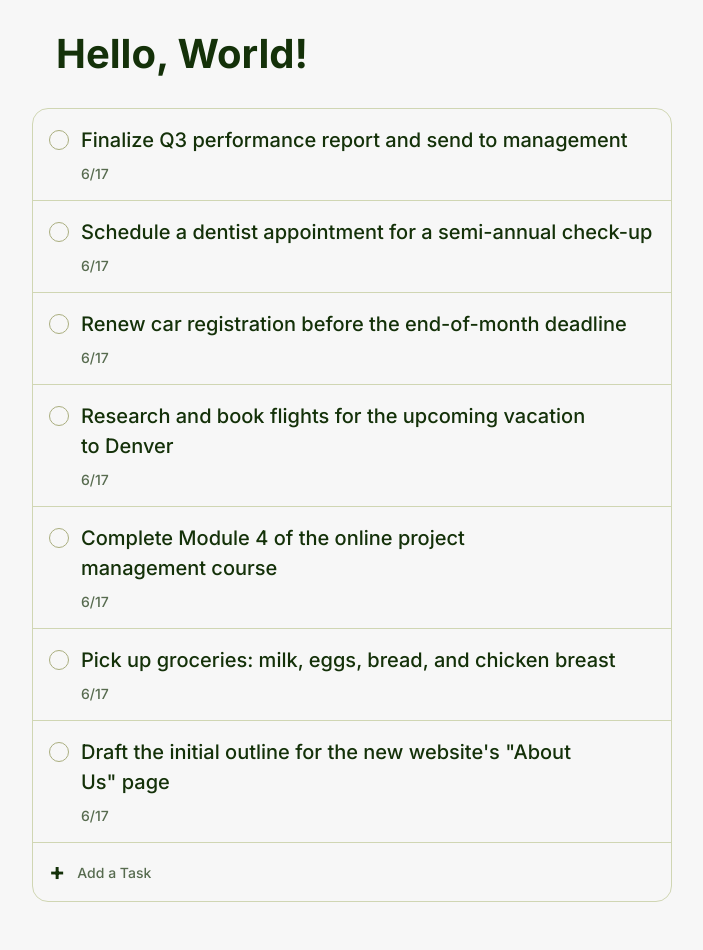
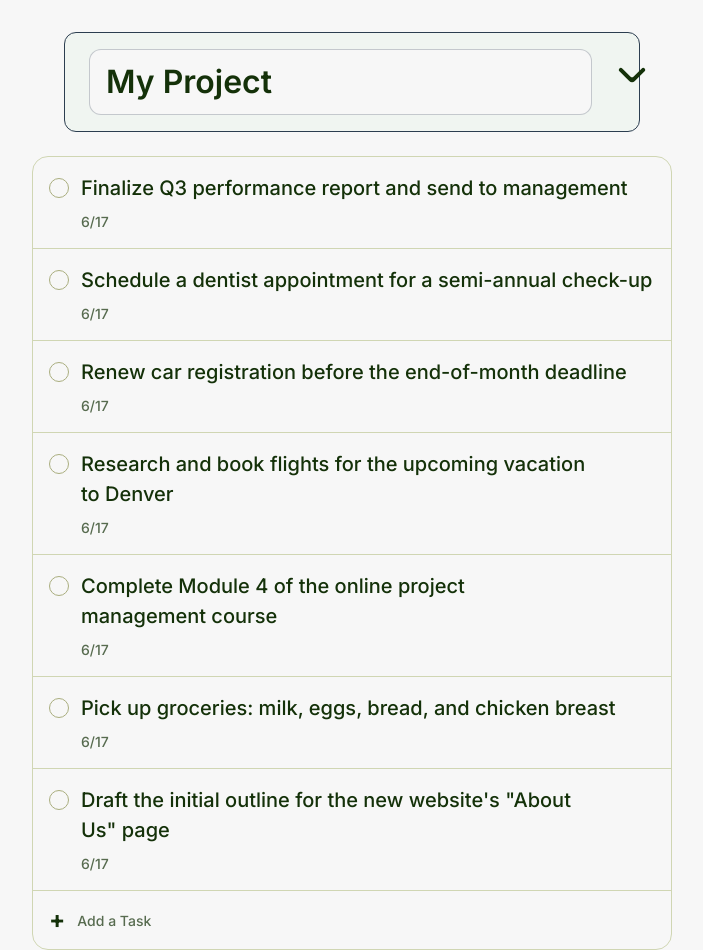
Before and after one commit to Proxtron/todo-list, a website built with webpack: page src/template.html in a window 1280 px wide. Shown: the whole page, without its empty margins (288-991 px from the left). Before the commit the page ends 902 px from the top, so only its background shows below. Built offline with nearby package versions, Linux system fonts and the light colour scheme.

Commit message:
Add basic project and project collection logic

```diff
--- a/src/css/style.css
+++ b/src/css/style.css
@@ -388,7 +388,35 @@ p {
     margin:2rem auto 0 auto;
 }
 
-.project-title {
-    margin-bottom: 2rem;
-    margin-left: 1.5rem;
+.project-name-menu {
+    width:90%;
+    margin:0 auto 1.5rem auto;
 }
+
+.project-title-input {
+    flex:1;
+    color:var(--text-primary);
+    font-size: 2rem;
+    font-weight: 600;
+    appearance: none;
+    border: 1px solid rgb(44 62 80 / .25);
+    background-color: var(--background-body);
+    border-radius: .75rem;
+    padding:.5rem 1rem;
+}
+
+.project-title-btn {
+    width:100%;
+    display: flex;
+    padding:1rem 1.5rem;
+    background: none;
+    border:1px solid var(--palette-desaturated-bluegray);
+    border-radius: .75rem;
+    gap:1rem;
+    background-color: var(--palette-minty-gray);
+    cursor:pointer;
+}
+
+.arrow-icon {
+    width:48px;
+}
--- a/src/index.js
+++ b/src/index.js
@@ -1,9 +1,13 @@
 import "./css/reset.css"
 import "./css/style.css";
+import ProjectCollection from "./modules/class/ProjectCollection.js";
 import ProjectNameMenuController from "./modules/controller/ProjectNameMenuController.js";
 import TodoListController from "./modules/controller/TodoListController.js";
 
+const projectCollection = new ProjectCollection();
+projectCollection.addProject("My Project");
+
+const projectNameMenuController = new ProjectNameMenuController(projectCollection);
+
 const todoListController = new TodoListController();
 todoListController.renderTodoList();
-
-const projectNameMenuController = new ProjectNameMenuController();
--- /dev/null
+++ b/src/modules/class/Project.js
@@ -0,0 +1,9 @@
+import TodoList from "./TodoList";
+
+export default class Project {
+
+    constructor(name, todoList) {
+        this.name = name;
+        this.todoList = todoList;
+    }
+}
--- /dev/null
+++ b/src/modules/class/ProjectCollection.js
@@ -0,0 +1,37 @@
+import Project from "./Project";
+import TodoList from "./TodoList";
+
+export default class ProjectCollection {
+    constructor() {
+        this.projects = [];
+    }
+
+    addProject(name) {
+        if(!this.contains(name)) {
+            this.projects.push(new Project(
+                name,
+                new TodoList()
+            ));
+        } else {
+            throw new Error("Project Name already exists. Please choose a unique project name!");
+        }
+
+    }
+
+    contains(name) {
+        for(let i = 0; i < this.projects.length; i++) {
+            if(this.projects[i].name === name) {
+                return true;
+            }
+            return false;
+        }
+    }
+
+    getProject(name) {
+        for(let i = 0; i < this.projects.length; i++) {
+            if(this.projects[i].name === name) {
+                return this.projects[i];
+            }
+        }
+    }
+}
--- a/src/modules/components/ProjectNameMenuDisplay.js
+++ b/src/modules/components/ProjectNameMenuDisplay.js
@@ -1,9 +1,17 @@
-export function createProjectNameMenu() {
+import arrowIcon from "../../assets/arrow.svg";
+
+export function createProjectNameMenu(selectedProject) {
     const projectNameMenu = document.createElement("div");
+    projectNameMenu.classList.add("project-name-menu");
     const template = `
-        <h1 class="project-title">Hello, World!</h1>
+        <button class="project-title-btn"type="button">
+            <input class="project-title-input" type="text" value="${selectedProject.name}" placeholder="Enter a Project Title...">
+            <img id="arrow-icon" class="arrow-icon" alt="Arrow">
+        </button>
     `
 
     projectNameMenu.innerHTML = template;
+
+    projectNameMenu.querySelector("#arrow-icon").src = arrowIcon;
     return projectNameMenu;
 }
--- a/src/modules/controller/ProjectNameMenuController.js
+++ b/src/modules/controller/ProjectNameMenuController.js
@@ -2,13 +2,15 @@ import { createProjectNameMenu } from "../components/ProjectNameMenuDisplay"
 
 export default class ProjectNameMenuController {
 
-    constructor() {
+    constructor(projectCollection) {
+        this.projectCollection = projectCollection;
+        this.defaultProject = projectCollection.getProject("My Project");
         this.projectTitleContainer = document.getElementById("project-title-container");
         this.render();
     }
 
     render() {
-        this.projectTitleContainer.appendChild(createProjectNameMenu());
+        this.projectTitleContainer.appendChild(createProjectNameMenu(this.defaultProject));
     }
 
 
```
Also changed, not shown: src/assets/arrow.svg (added).
